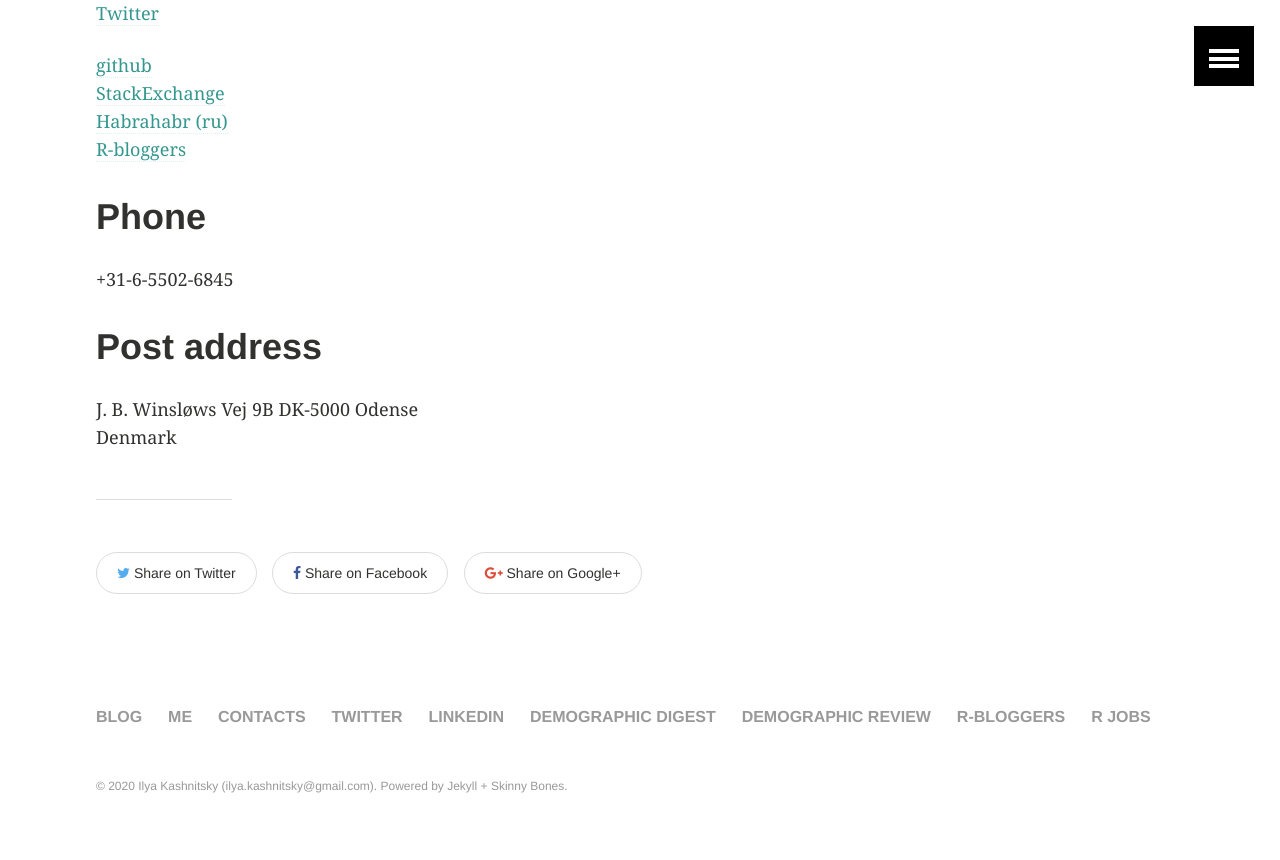
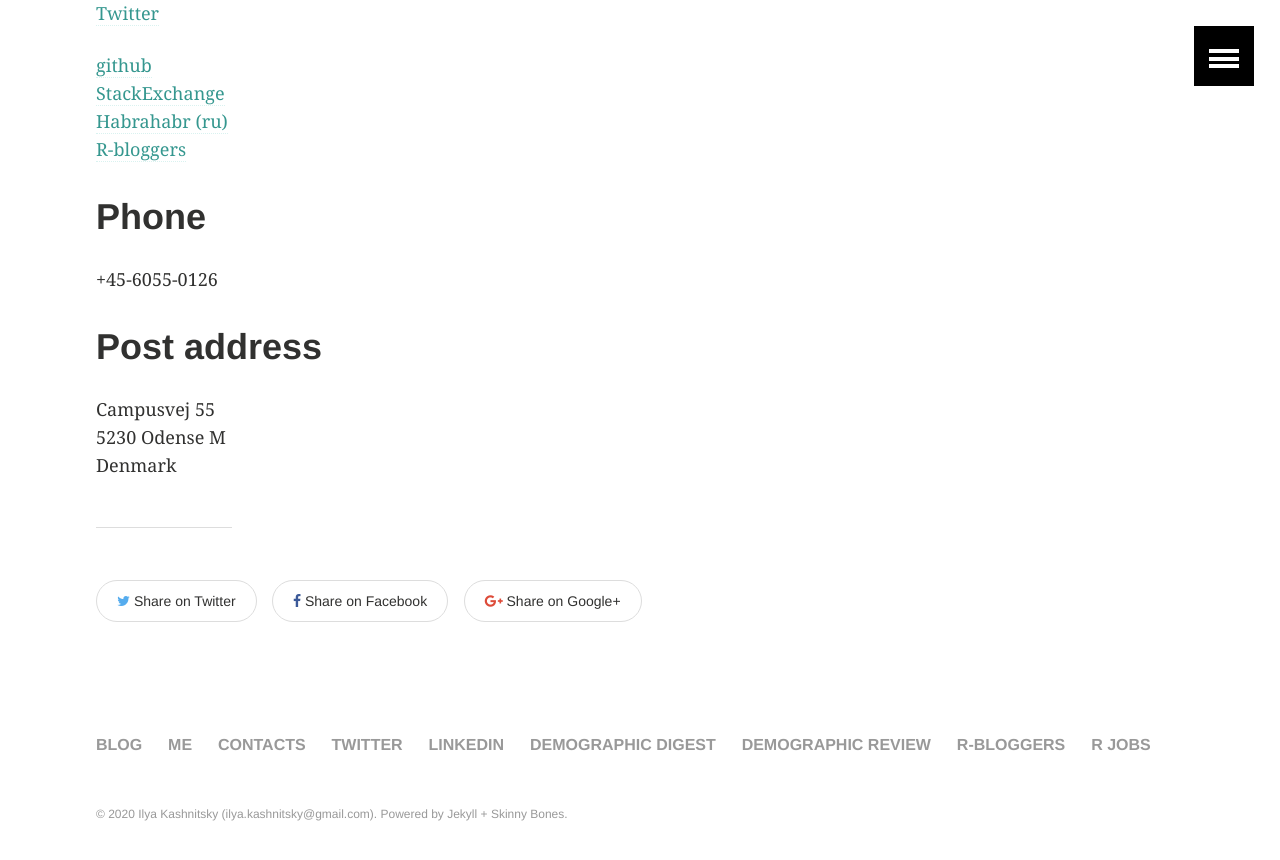
Before and after one commit to ikashnitsky/old-ikashnitsky-github-io, a Jekyll site: the page built from _pages/contacts.md, in a window 1280 px wide and 900 px high, scrolled down 998 px. Shown: the top 860 px of the window. Built offline with Jekyll 4.4.1, drawn with Linux system fonts in a browser that asks for light colours.

Commit message:
fix phone and links

```diff
--- a/_pages/contacts.md
+++ b/_pages/contacts.md
@@ -39,9 +39,9 @@ ikashnitsky@hse.ru
 [R-bloggers](https://www.r-bloggers.com/author/ilya-kashnitsky/)
 
 # Phone
-+31-6-5502-6845
++45-6055-0126
 
 # Post address
-J. B. Winsløws Vej 9B
-DK-5000 Odense
+Campusvej 55
+5230 Odense M
 Denmark
```
Also changed, not shown: _pages/tea.md (+1 -1 lines).
